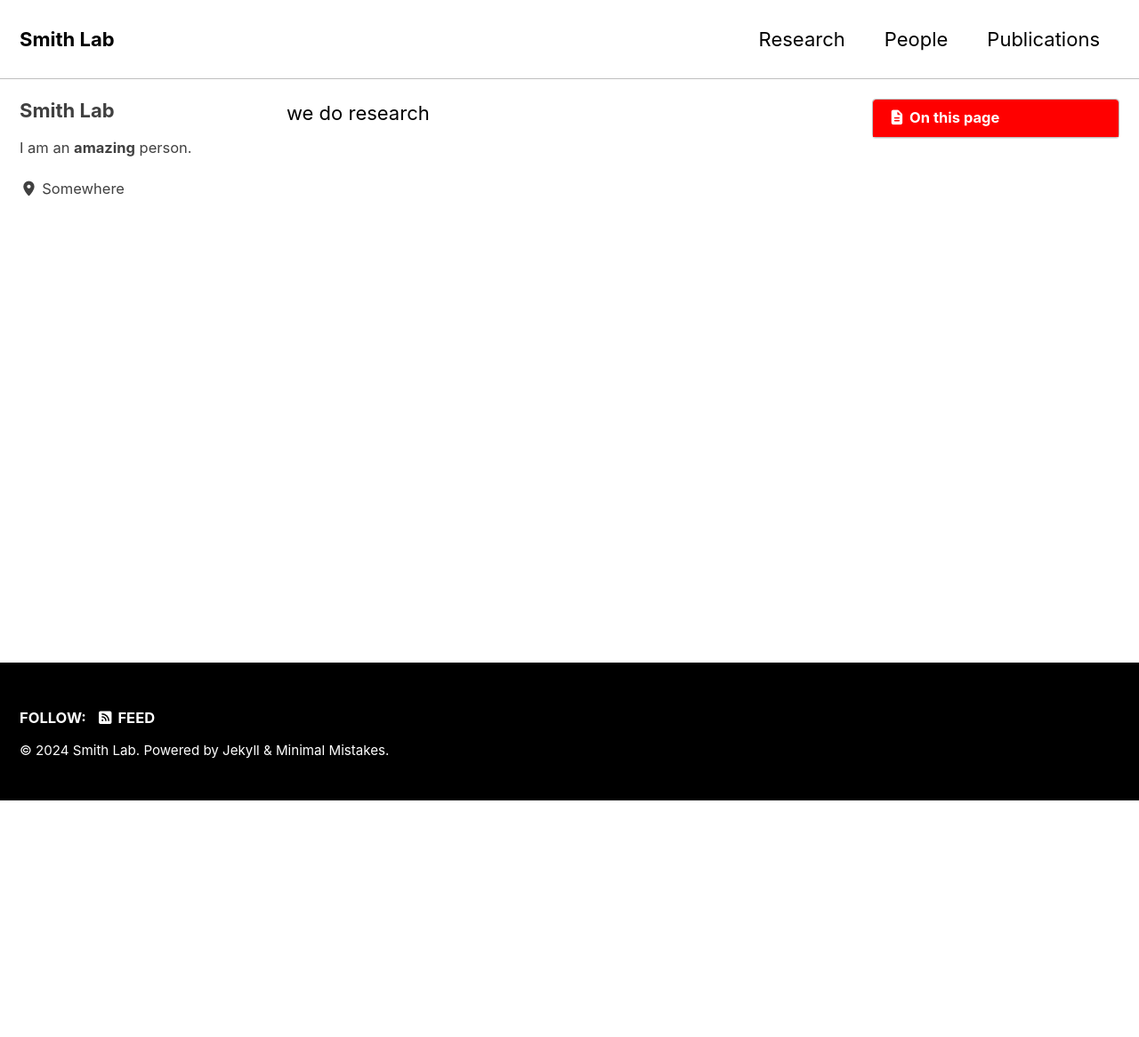
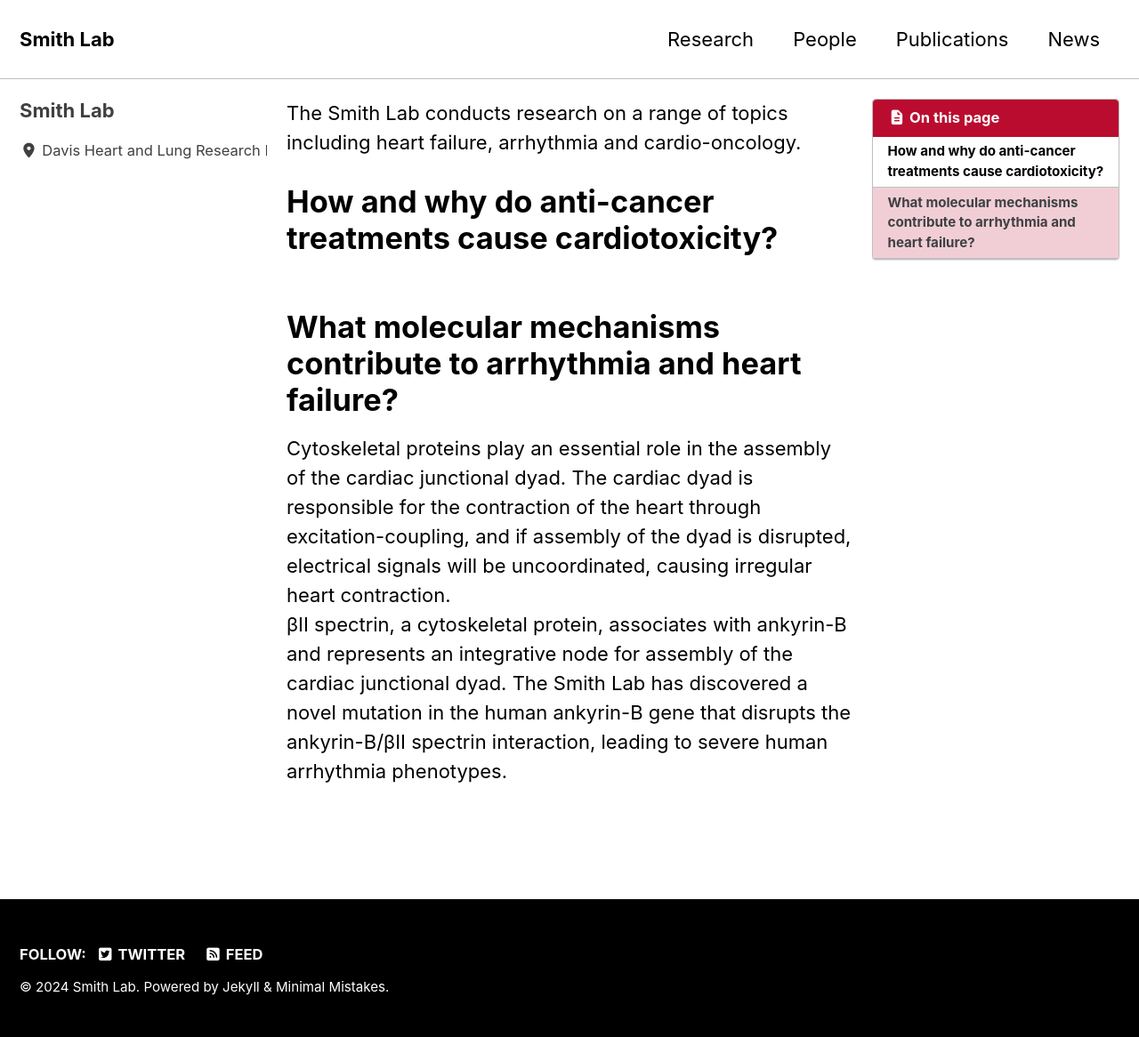
Before and after one commit to cralbers/smith-lab, a Jekyll site: the page built from _pages/research.md, in a window 1280 px wide. Shown: the whole page at 89% size. Built offline with Jekyll 4.4.1, drawn with Linux system fonts in a browser that asks for light colours; cached includes are drawn as plain includes; before the commit the page ends 900 px from its top, so only the background shows below that.

Commit message:
research page updates

```diff
--- a/_config.yml
+++ b/_config.yml
@@ -21,7 +21,7 @@ title                    : "Smith Lab"
 title_separator          : "-"
 subtitle                 : # site tagline that appears below site title in masthead
 name                     : "Your Name"
-description              : "An amazing website."
+description              : # "An amazing website."
 url                      : "cralbers.github.io"
 baseurl                  : "/smith-lab/"
 repository               : # GitHub username/repo-name e.g. "mmistakes/minimal-mistakes"
@@ -115,8 +115,8 @@ analytics:
 author:
   name             : "Smith Lab"
   avatar           : # path of avatar image, e.g. "/assets/images/bio-photo.jpg"
-  bio              : "I am an **amazing** person."
-  location         : "Somewhere"
+  bio              : " "
+  location         : "Davis Heart and Lung Research Institute"
   email            :
   links:
     - label: "Email"
@@ -143,7 +143,7 @@ footer:
   links:
     - label: "Twitter"
       icon: "fab fa-fw fa-twitter-square"
-      # url:
+      url: "https://x.com/Sakima_Lab"
     - label: "Facebook"
       icon: "fab fa-fw fa-facebook-square"
       # url:
--- a/_data/navigation.yml
+++ b/_data/navigation.yml
@@ -7,7 +7,7 @@ main:
   #   url: https://mmistakes.github.io/minimal-mistakes/about/
   - title: "Publications"
   #   url: /year-archive/
-  # - title: "Sample Collections"
+  - title: "News"
   #   url: /collection-archive/
   # - title: "Sitemap"
   #   url: /sitemap/
--- a/_pages/research.md
+++ b/_pages/research.md
@@ -3,5 +3,12 @@ permalink: /research/
 toc: true
 ---
 
+The Smith Lab conducts research on a range of topics including heart failure, arrhythmia and cardio-oncology.
 
-we do research
+# How and why do anti-cancer treatments cause cardiotoxicity?
+
+
+# What molecular mechanisms contribute to arrhythmia and heart failure?
+
+Cytoskeletal proteins play an essential role in the assembly of the cardiac junctional dyad. The cardiac dyad is responsible for the contraction of the heart through excitation-coupling, and if assembly of the dyad is disrupted, electrical signals will be uncoordinated, causing irregular heart contraction. \
+βII spectrin, a cytoskeletal protein, associates with ankyrin-B and represents an integrative node for assembly of the cardiac junctional dyad. The Smith Lab has discovered a novel mutation in the human ankyrin-B gene that disrupts the ankyrin-B/βII spectrin interaction, leading to severe human arrhythmia phenotypes.
--- a/_sass/minimal-mistakes/skins/_contrast.scss
+++ b/_sass/minimal-mistakes/skins/_contrast.scss
@@ -1,14 +1,14 @@
 /* ==========================================================================
-   Contrast skin
+   Contrast skin # altered for OSU colors
    ========================================================================== */
 
 /* Colors */
 $text-color: #000 !default;
 $muted-text-color: $text-color !default;
-$primary-color: #ff0000 !default;
+$primary-color: #ba0c2f !default;
 $border-color: mix(#fff, $text-color, 75%) !default;
 $footer-background-color: #000 !default;
-$link-color: #0000ff !default;
+$link-color: #a7b1b7 !default;
 $masthead-link-color: $text-color !default;
 $masthead-link-color-hover: $text-color !default;
 $navicon-link-color-hover: mix(#fff, $text-color, 80%) !default;
```
